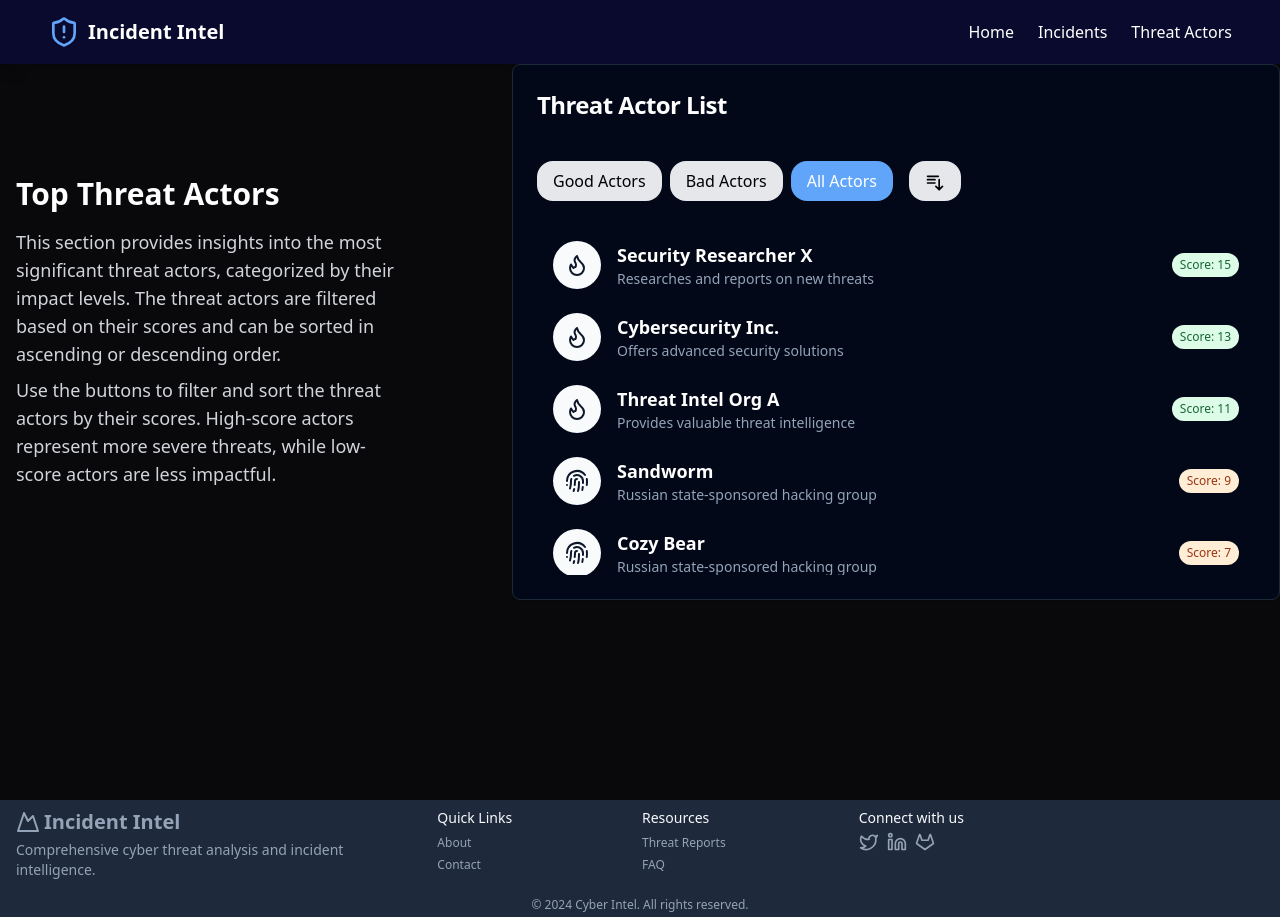
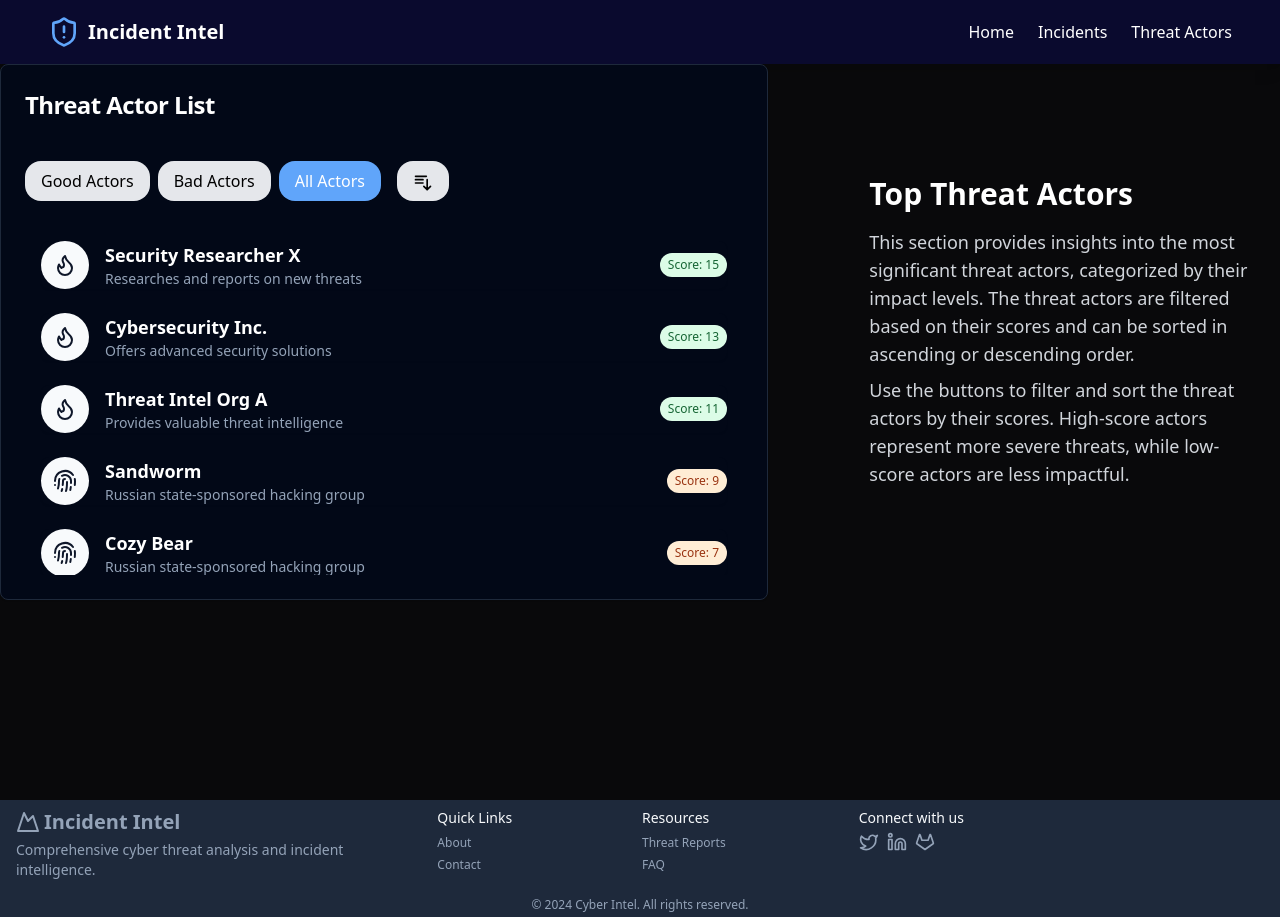
Before and after one commit to chhavikant-01/incident-intel, a React (Create React App) app: page /t in a window 1280 px wide. Built offline with nearby package versions, Linux system fonts and the light colour scheme.

Commit message:
ui changes

```diff
--- a/src/components/TopActors.jsx
+++ b/src/components/TopActors.jsx
@@ -110,15 +110,6 @@ export default function TopActors() {
 
     return (
         <div className='flex gap-2 justify-between items-center mb-10'>
-            <div className="md:w-1/3 p-4" >
-                <h1 className="text-3xl font-bold text-white mb-4">Top Threat Actors</h1>
-                <p className="text-lg text-gray-300 mb-2">
-                    This section provides insights into the most significant threat actors, categorized by their impact levels. The threat actors are filtered based on their scores and can be sorted in ascending or descending order.
-                </p>
-                <p className="text-lg text-gray-300">
-                    Use the buttons to filter and sort the threat actors by their scores. High-score actors represent more severe threats, while low-score actors are less impactful.
-                </p>
-            </div>
 
             <Card className="w-full max-w-3xl bg-[#020817] text-white">
                 <CardHeader>
@@ -180,6 +171,15 @@ export default function TopActors() {
                     </div>
                 </CardContent>
             </Card>
+            <div className="md:w-1/3 p-4" >
+                <h1 className="text-3xl font-bold text-white mb-4">Top Threat Actors</h1>
+                <p className="text-lg text-gray-300 mb-2">
+                    This section provides insights into the most significant threat actors, categorized by their impact levels. The threat actors are filtered based on their scores and can be sorted in ascending or descending order.
+                </p>
+                <p className="text-lg text-gray-300">
+                    Use the buttons to filter and sort the threat actors by their scores. High-score actors represent more severe threats, while low-score actors are less impactful.
+                </p>
+            </div>
         </div>
     );
 }
```
